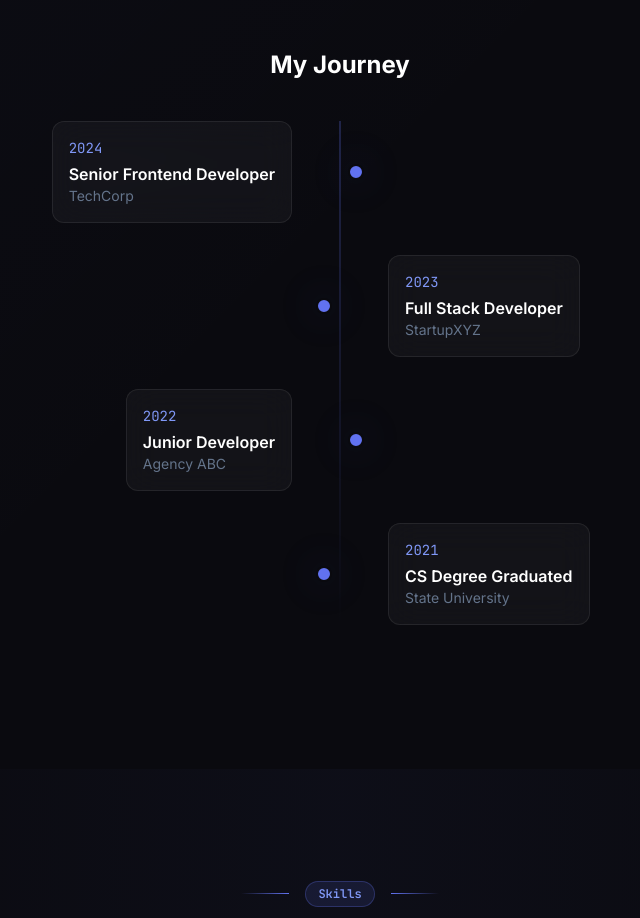
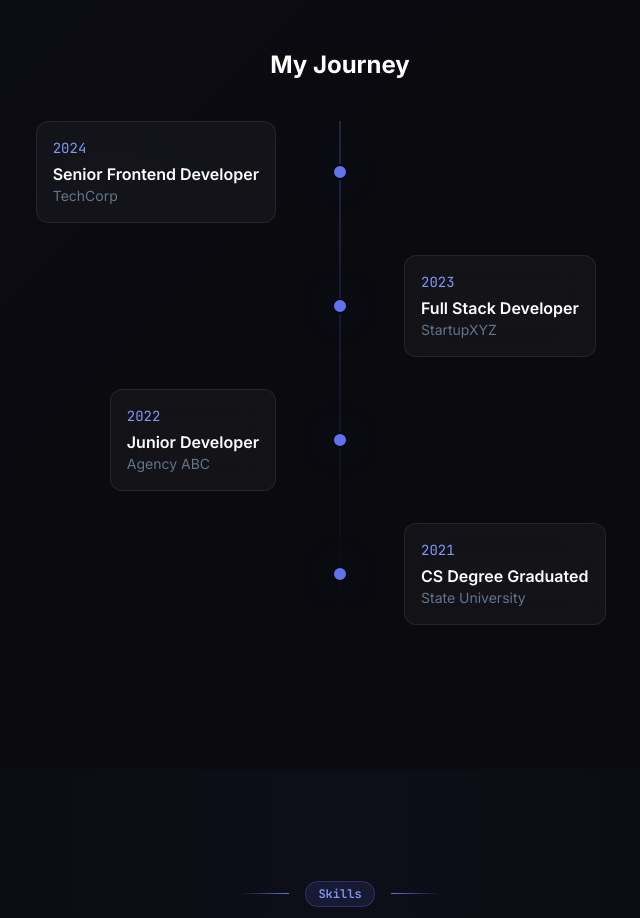
Before and after one commit to Kazuchan1889/NewPorto, a React (Vite) app: page / in a window 1280 px wide. Shown: the part 1560-2478 px from the top of the page, without its empty margins (300-940 px from the left). Built offline with nearby package versions, Linux system fonts and the light colour scheme; no server answers.

Commit message:
style(about): keep timeline dot centered and adjust card margins

```diff
--- a/src/components/About.jsx
+++ b/src/components/About.jsx
@@ -127,8 +127,8 @@ export default function About({ aboutData }) {
               const side = i % 2 === 0 ? 'left' : 'right'
               return (
                 <div key={item.id || item.year} className={`flex items-center gap-6 mb-8 ${side === 'right' ? 'flex-row-reverse' : ''}`}>
-                  <div className={`flex-1 flex ${side === 'left' ? 'justify-end md:pr-8' : 'justify-start md:pl-8'}`}>
-                    <div className="card rounded-xl p-4 border-subtle inline-block hover:border-brand transition-all duration-300">
+                  <div className={`flex-1 ${side === 'left' ? 'text-right' : 'text-left'}`}>
+                    <div className={`card rounded-xl p-4 border-subtle inline-block hover:border-brand transition-all duration-300 text-left ${side === 'left' ? 'md:mr-8' : 'md:ml-8'}`}>
                       <p className="font-mono text-sm mb-1" style={{ color: 'var(--primary-400)' }}>{item.year}</p>
                       <p className="font-semibold" style={{ color: 'var(--text-primary)' }}>{item.title || item.role}</p>
                       <p className="text-sm" style={{ color: 'var(--text-muted)' }}>{item.company}</p>
```
